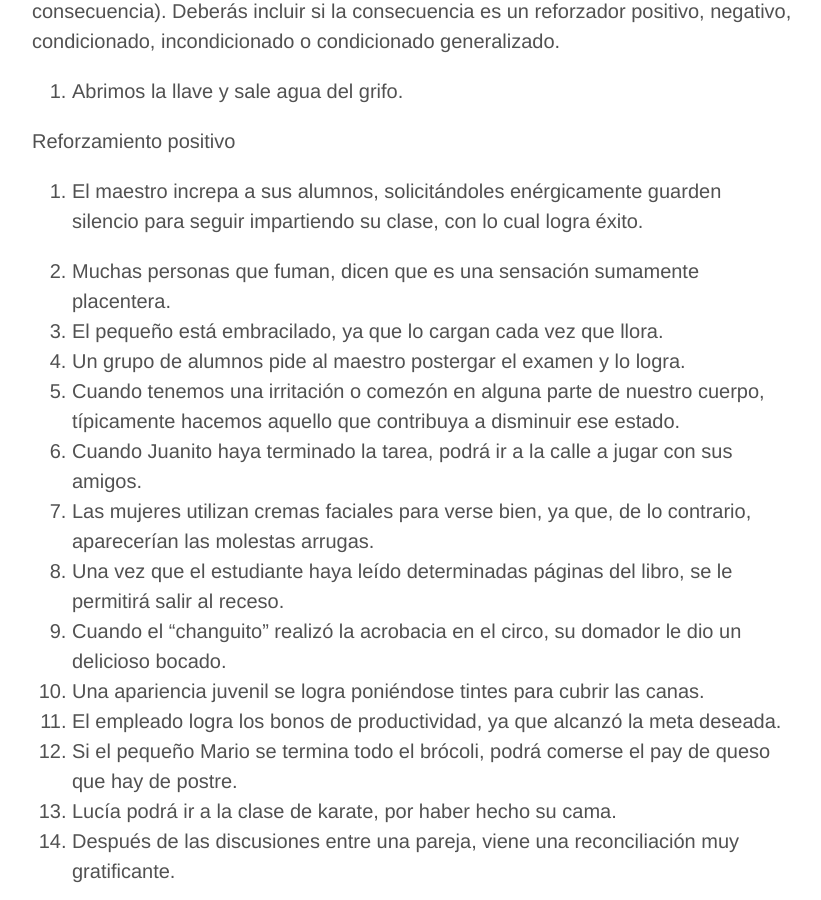
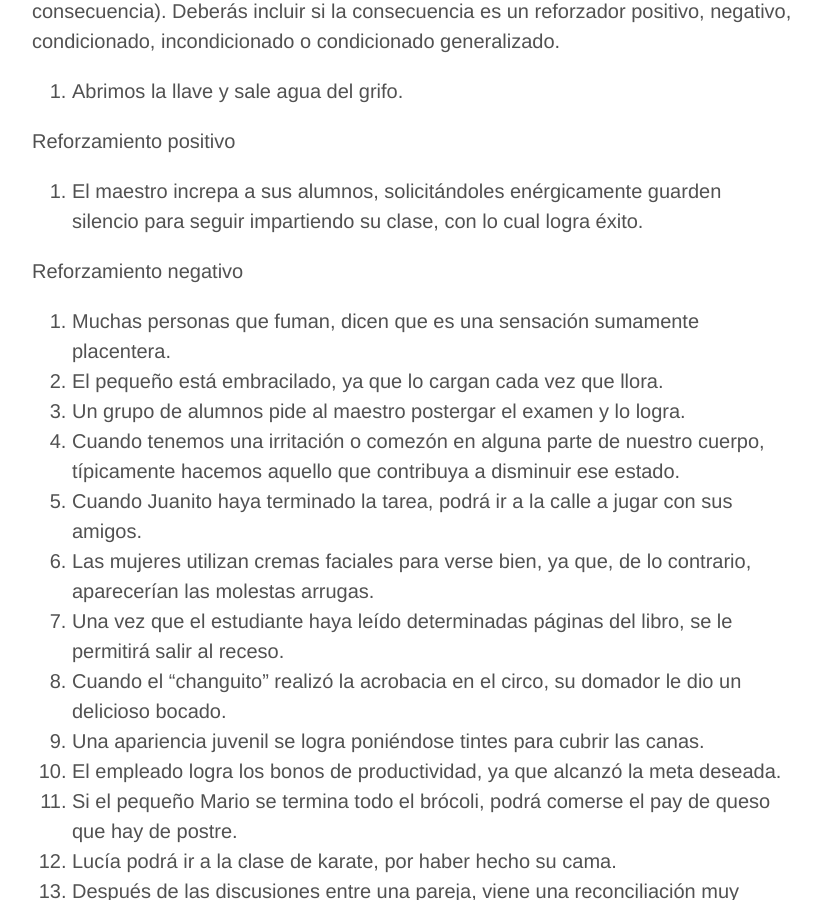
Before and after one commit to alex-esc/notes, a Jekyll site: the page built from _posts/2020-02-04-act-2-p-gen-.md, in a window 1280 px wide and 900 px high, scrolled down 3603 px. Shown: the whole window, without its empty margins (228-1049 px from the left). Built offline with Jekyll 4.4.1, drawn with Linux system fonts in a browser that asks for light colours.

Commit message:
Update 2020-02-04-act-2-p-gen-.md

```diff
--- a/_posts/2020-02-04-act-2-p-gen-.md
+++ b/_posts/2020-02-04-act-2-p-gen-.md
@@ -16,7 +16,7 @@ según corresponda. Asimismo, ordena los elementos que constituyen su paradigma.
 
 1. Nuestro corazón late aceleradamente al escuchar la voz de nuestra(o) amada(o).
 
-condicionamiento respondiente, el estimulo es la voz y la reacción es el latido acelerado
+	* condicionamiento respondiente, el estimulo es la voz y la reacción es el latido acelerado
 
 2. Un niño eliminó su miedo a los conejos al estar cerca de otros niños que interactuaban con tales mascotas.
 
@@ -120,7 +120,7 @@ Reforzamiento positivo
 
 2. El maestro increpa a sus alumnos, solicitándoles enérgicamente guarden silencio para seguir impartiendo su clase, con lo cual logra éxito.
 
-
+Reforzamiento negativo
 
 3. Muchas personas que fuman, dicen que es una sensación sumamente placentera.
 4. El pequeño está embracilado, ya que lo cargan cada vez que llora.
```
